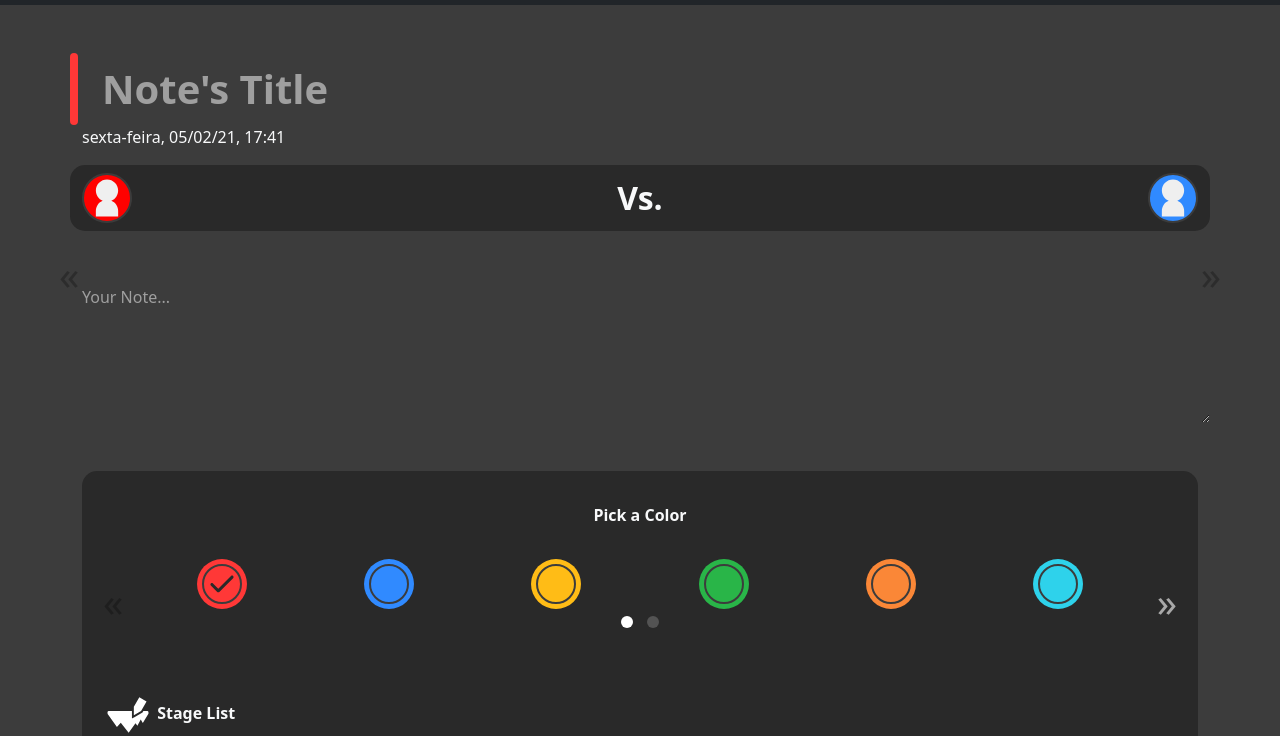
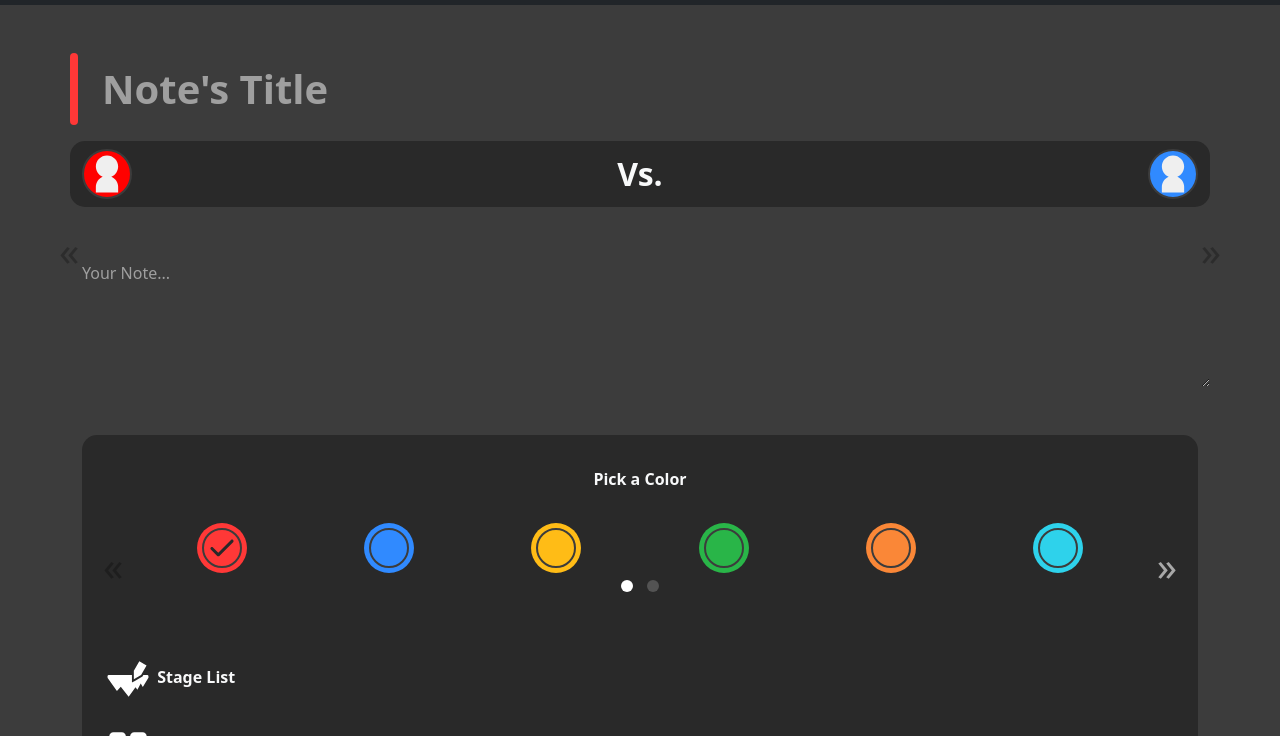
Before and after one commit to phStefen/SmashNotes, a plain HTML site: page index.html in a window 1280 px wide. Shown: the part 53-789 px from the top of the page. Drawn offline with nearby package versions, Linux system fonts and the light colour scheme.

Commit message:
Finalizado

```diff
--- a/index.html
+++ b/index.html
@@ -113,7 +113,7 @@
                </div>
           </div>
 
-          <p id="date">Data</p>
+          <p id="date"></p>
 
           <div class="row py-2" style="background-color: #292929; border-radius: 15px;">
                <div class="col-auto">
--- a/js/index.js
+++ b/js/index.js
@@ -291,18 +291,6 @@ jQuery.fn.extend({
           });
      }
 });
-$('#anotacao').autoHeight();
-
-//ANCHOR Automatic Date
-var options = {
-     weekday: 'long',
-     day: 'numeric',
-     month: 'numeric',
-     year: '2-digit',
-     hour: 'numeric',
-     minute: 'numeric'
-}
-document.getElementById('date').innerHTML = new Intl.DateTimeFormat('pt-BR', options).format(new Date);
 
 function gerarJson() {
      var titulo = $('#titulo').val();
```
